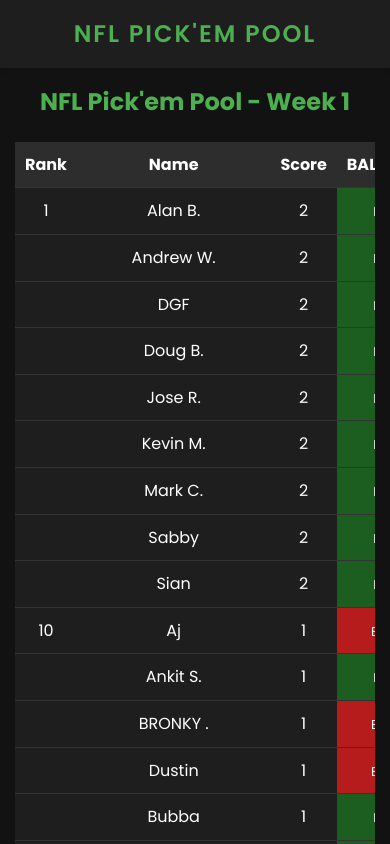
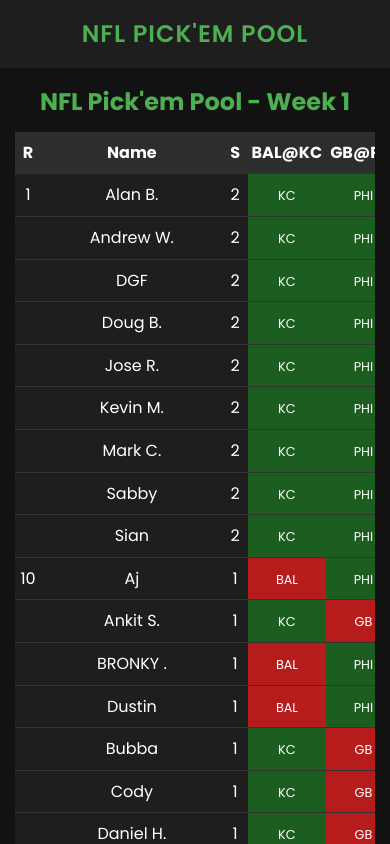
Before and after one commit to MrBuyRight/NFL-PickemPool, a React (Create React App) app: page / in a window 390 px wide. Built offline with nearby package versions, Linux system fonts and the light colour scheme; the HTML template or start-up script is replaced by a standard one.

Commit message:
Minimize rank, name, and score columns to emphasize user picks

```diff
--- a/src/App.css
+++ b/src/App.css
@@ -47,7 +47,7 @@
 .app-header {
   background-color: var(--surface-color);
   color: var(--accent-color);
-  padding: 10px 20px;
+  padding: 5px 10px;
   text-align: center;
   box-shadow: 0 2px 4px rgba(0, 0, 0, 0.1);
 }
@@ -62,10 +62,10 @@
 }
 
 h1 {
-  font-size: 2rem;
+  font-size: 1.5rem;
   font-weight: 600;
   text-transform: uppercase;
-  letter-spacing: 2px;
+  letter-spacing: 1px;
 }
 
 @media (max-width: 768px) {
--- a/src/Components/Leaderboard.css
+++ b/src/Components/Leaderboard.css
@@ -26,12 +26,12 @@
 
 .leaderboard h2 {
   text-align: center;
-  margin-bottom: 20px;
+  margin-bottom: 10px;
   color: var(--accent-color);
 }
 
 .leaderboard-container {
-  height: calc(100% - 60px);
+  height: calc(100% - 40px);
   overflow: auto;
 }
 
@@ -43,7 +43,7 @@
 
 .leaderboard-table th,
 .leaderboard-table td {
-  padding: 10px;
+  padding: 8px 4px;
   text-align: center;
   border-bottom: 1px solid var(--border-color);
   white-space: nowrap;
@@ -63,12 +63,25 @@
   z-index: 5;
 }
 
-.fixed-column:nth-child(2) {
-  left: 60px; /* Adjust based on the width of the first column */
+.rank-column {
+  width: 30px;
+  min-width: 30px;
 }
 
-.fixed-column:nth-child(3) {
-  left: 200px; /* Adjust based on the width of the first two columns */
+.name-column {
+  width: 100px;
+  min-width: 100px;
+  left: 30px;
+}
+
+.score-column {
+  width: 30px;
+  min-width: 30px;
+  left: 130px;
+}
+
+.pick-header {
+  min-width: 60px;
 }
 
 .pick-cell {
@@ -90,14 +103,24 @@
 }
 
 @media (max-width: 768px) {
-  .fixed-column:nth-child(2) {
-    left: 50px;
+  .rank-column {
+    width: 25px;
+    min-width: 25px;
   }
 
-  .fixed-column:nth-child(3) {
-    left: 160px;
+  .name-column {
+    width: 80px;
+    min-width: 80px;
+    left: 25px;
   }
 
+  .score-column {
+    width: 25px;
+    min-width: 25px;
+    left: 105px;
+  }
+
+  .pick-header,
   .pick-cell {
     min-width: 50px;
   }
--- a/src/Components/Leaderboard.js
+++ b/src/Components/Leaderboard.js
@@ -112,20 +112,20 @@
         <table className="leaderboard-table">
           <thead>
             <tr>
-              <th className="fixed-column">Rank</th>
-              <th className="fixed-column">Name</th>
-              <th className="fixed-column">Score</th>
+              <th className="fixed-column rank-column">R</th>
+              <th className="fixed-column name-column">Name</th>
+              <th className="fixed-column score-column">S</th>
               {gameHeaders.map((header, index) => (
-                <th key={index}>{header}</th>
+                <th key={index} className="pick-header">{header}</th>
               ))}
             </tr>
           </thead>
           <tbody>
             {rankedEntries.map((entry, index) => (
               <tr key={index}>
-                <td className="fixed-column">{entry.rank}</td>
-                <td className="fixed-column">{formatName(entry.name)}</td>
-                <td className="fixed-column">{entry.score}</td>
+                <td className="fixed-column rank-column">{entry.rank}</td>
+                <td className="fixed-column name-column">{formatName(entry.name)}</td>
+                <td className="fixed-column score-column">{entry.score}</td>
                 {gameMatchups.map((matchup, pickIndex) => {
                   const pick = entry.picks[pickIndex + 1];
                   return (
```
